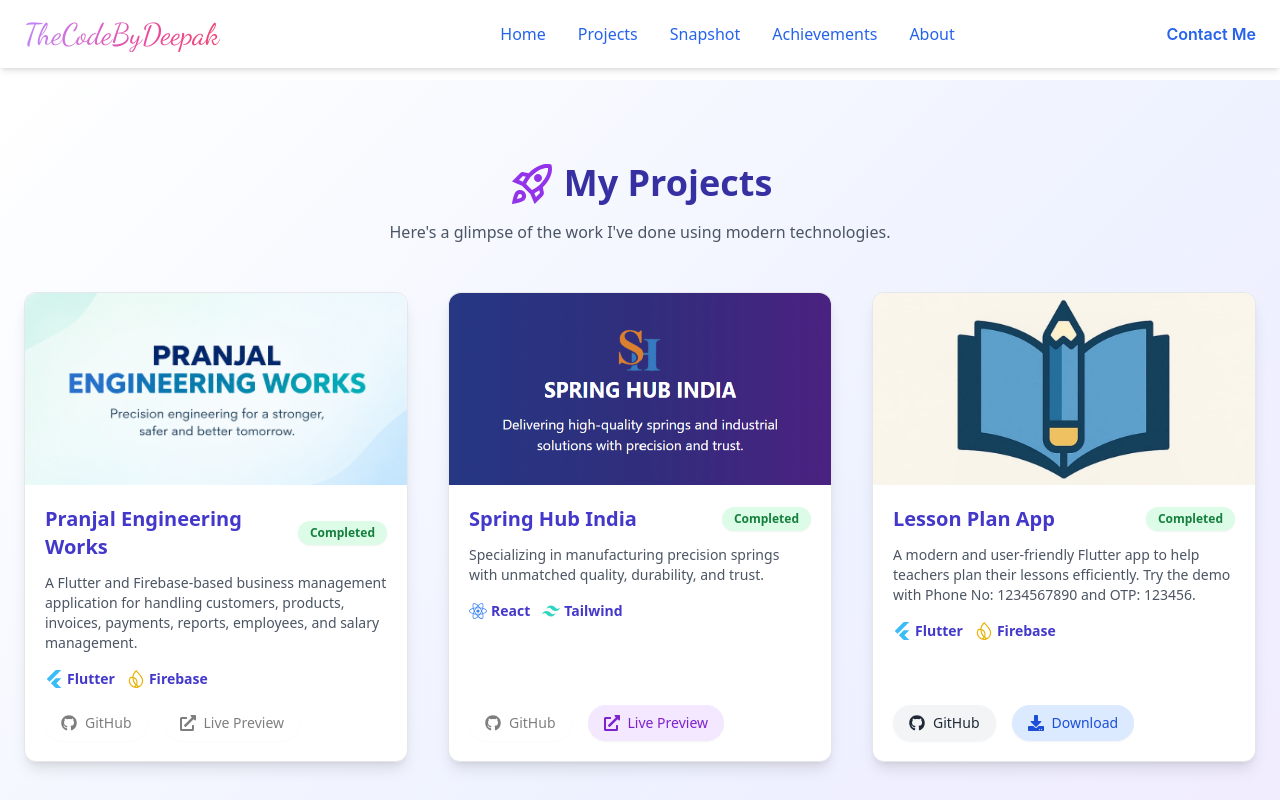
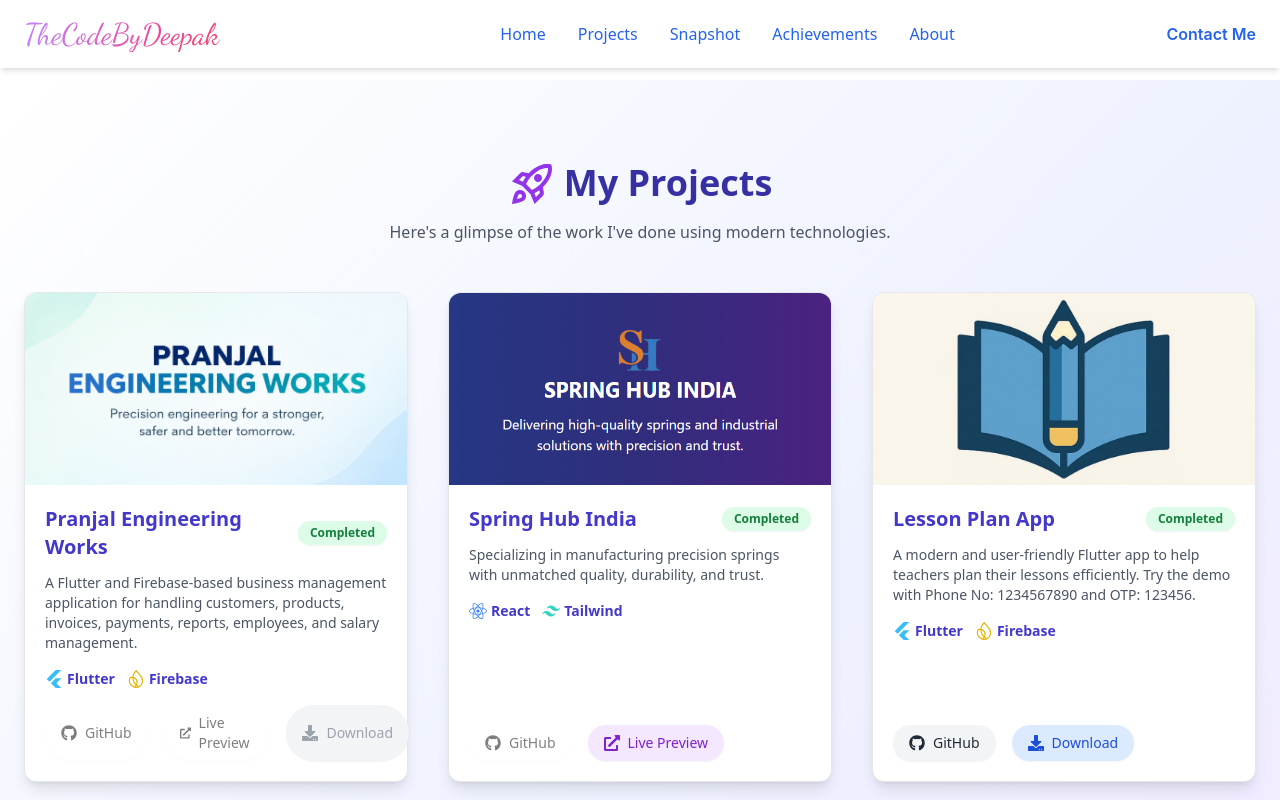
Before and after one commit to TheCodeByDeepak/TheCodeByDeepak.github.io, a React (Create React App) app: page /projects in a window 1280 px wide. Shown: the top 800 px of the page. Built offline with nearby package versions, Linux system fonts and the light colour scheme.

Commit message:
Updated Projects

```diff
--- a/src/pages/Projects.jsx
+++ b/src/pages/Projects.jsx
@@ -54,6 +54,7 @@
   progress: "Completed",
   githubLink: "",
   apkLink: "",
+  showDisabledDownload: true,
 },
 
   {
@@ -209,7 +210,7 @@
                   )}
 
 
-                  {project.apkLink && (
+                  {project.apkLink ? (
   <a
     href={project.apkLink}
     download
@@ -220,7 +221,17 @@
     <FaDownload className="text-base" />
     Download
   </a>
-                  )}
+) : project.showDisabledDownload ? (
+  <button
+    type="button"
+    disabled
+    className="flex items-center gap-2 px-4 py-2 rounded-full shadow-sm text-sm font-medium bg-gray-100 text-gray-400 cursor-not-allowed"
+    title="Download is currently unavailable"
+  >
+    <FaDownload className="text-base" />
+    Download
+  </button>
+) : null}
 
                 </div>
               </div>
```
Lines whose indentation alone changed are shown as unchanged.
